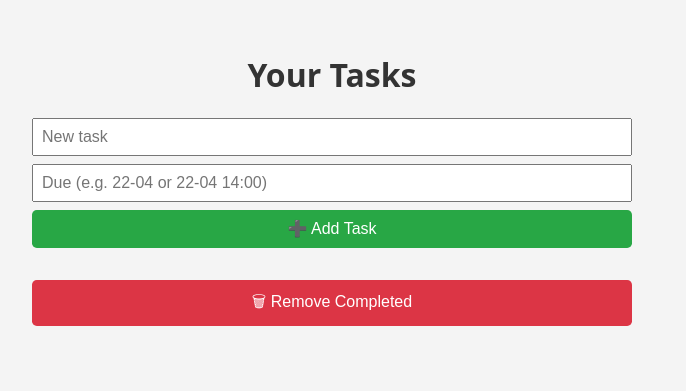
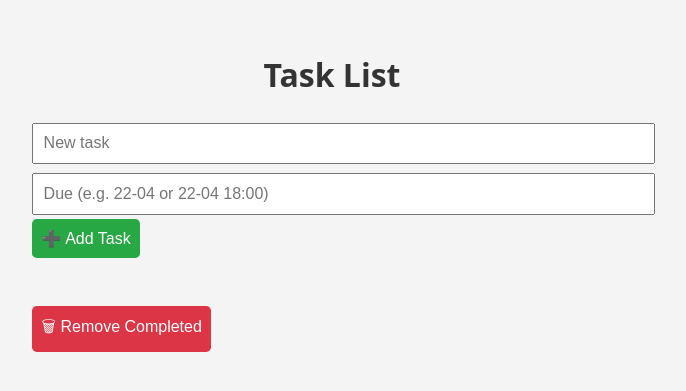
Before and after one commit to YoelGre/whatsapp-task-bot, a Flask app: template templates/tasks.html in a window 1280 px wide. Shown: the top 391 px of the page, without its empty margins (308-994 px from the left). Run offline with Flask 3, Linux system fonts and the light colour scheme; the template is opened without the code that fills it, so the values that code supplies are empty.

Commit message:
Update tasks.html

```diff
--- a/templates/tasks.html
+++ b/templates/tasks.html
@@ -2,7 +2,7 @@
 <html>
 <head>
     <meta charset="UTF-8">
-    <title>My Tasks</title>
+    <title>Tasks</title>
     <meta name="viewport" content="width=device-width, initial-scale=1">
     <style>
         body {
@@ -17,13 +17,12 @@
             color: #333;
         }
         form {
-            display: flex;
-            flex-direction: column;
             margin-bottom: 2em;
         }
         input[type="text"] {
-            padding: 0.5em;
-            margin-bottom: 0.5em;
+            width: 100%;
+            padding: 0.6em;
+            margin: 0.3em 0;
             font-size: 1em;
         }
         button {
@@ -64,10 +63,11 @@
     </style>
 </head>
 <body>
-    <h1>Your Tasks</h1>
+    <h1>Task List</h1>
+
     <form method="POST" action="">
         <input type="text" name="task" placeholder="New task" required>
-        <input type="text" name="due" placeholder="Due (e.g. 22-04 or 22-04 14:00)">
+        <input type="text" name="due" placeholder="Due (e.g. 22-04 or 22-04 18:00)">
         <button type="submit">➕ Add Task</button>
     </form>
 
@@ -81,14 +81,14 @@
         </div>
         <div class="actions">
             {% if not task.done %}
-            <a href="/{{ user_id }}/check/{{ i }}">✅ Done</a>
+            <a href="/check/{{ i }}">✅ Done</a>
             {% endif %}
         </div>
     </div>
     {% endfor %}
 
-    <form method="GET" action="/{{ user_id }}/remove_done">
-        <button style="background:#dc3545;">🗑 Remove Completed</button>
+    <form method="GET" action="/remove_done">
+        <button style="background:#dc3545; margin-top: 1em;">🗑 Remove Completed</button>
     </form>
 </body>
 </html>
```
